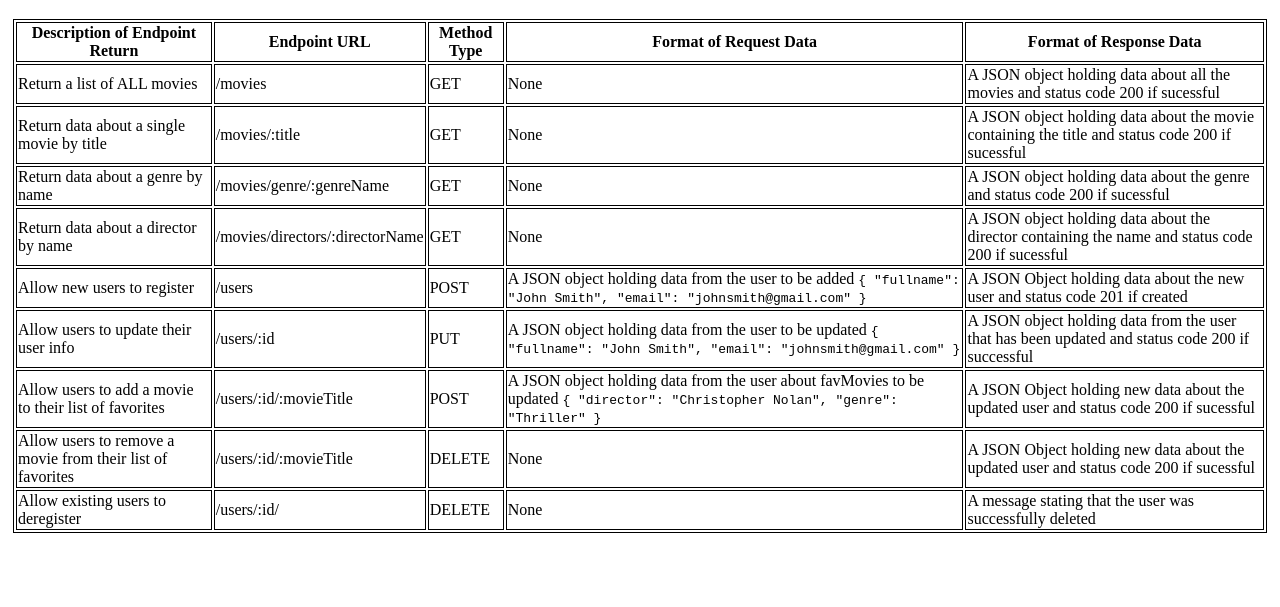
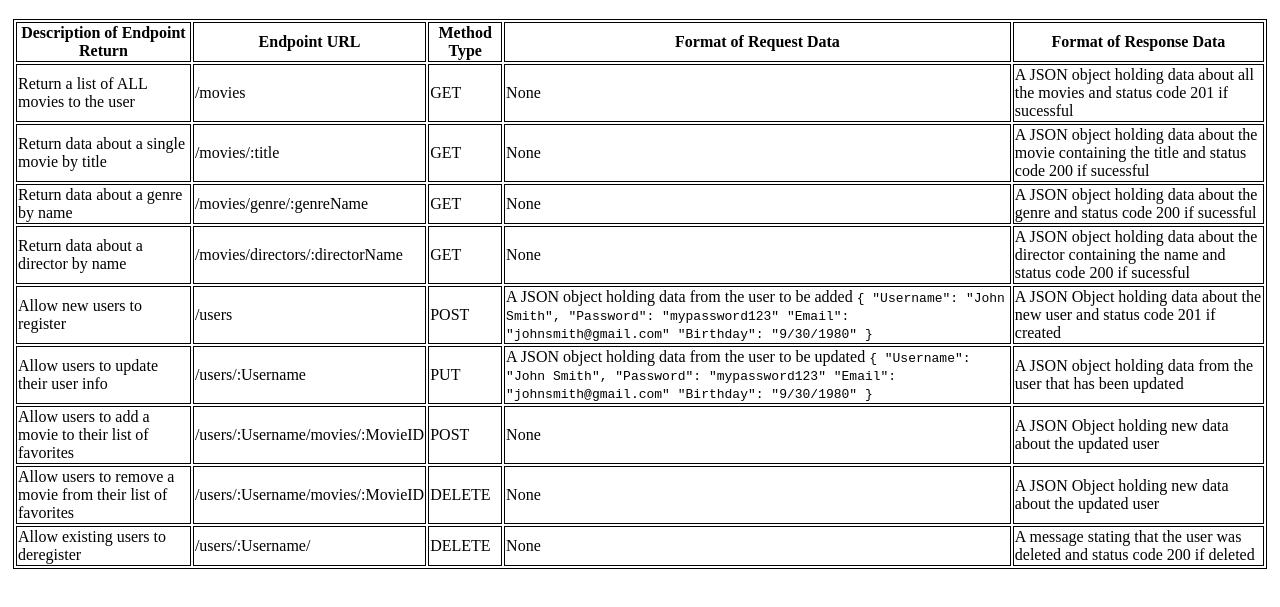
Before and after one commit to loganthomasmusic/movie_api, a website: page public/documentation.html in a window 1280 px wide. Shown: the part 177-784 px from the top of the page. Drawn offline with Linux system fonts and the light colour scheme.

Commit message:
Update documentation.html with mongoose queries

```diff
--- a/public/documentation.html
+++ b/public/documentation.html
@@ -32,11 +32,11 @@ personal information, and create a list of their favorite movies.</p>
         </thead>
         <tbody>
             <tr>
-                <td>Return a list of ALL movies</td>
+                <td>Return a list of ALL movies to the user</td>
                 <td>/movies</td>
                 <td>GET</td>
                 <td>None</td>
-                <td>A JSON object holding data about all the movies and status code 200 if sucessful</td>
+                <td>A JSON object holding data about all the movies and status code 201 if sucessful</td>
             </tr>
             <tr>
                 <td>Return data about a single movie by title</td>
@@ -66,8 +66,10 @@ personal information, and create a list of their favorite movies.</p>
                 <td>A JSON object holding data from the user to be added
                     <code>
                         {
-                            "fullname": "John Smith",
-                            "email": "johnsmith@gmail.com"
+                            "Username": "John Smith",
+                            "Password": "mypassword123"
+                            "Email": "johnsmith@gmail.com"
+                            "Birthday": "9/30/1980"
                         }
                     </code>
                 </td>
@@ -75,45 +77,40 @@ personal information, and create a list of their favorite movies.</p>
             </tr>
             <tr>
                 <td>Allow users to update their user info</td>
-                <td>/users/:id</td>
+                <td>/users/:Username</td>
                 <td>PUT</td>
                 <td>A JSON object holding data from the user to be updated
                     <code>
                         {
-                            "fullname": "John Smith",
-                            "email": "johnsmith@gmail.com"
+                            "Username": "John Smith",
+                            "Password": "mypassword123"
+                            "Email": "johnsmith@gmail.com"
+                            "Birthday": "9/30/1980"
                         }
                     </code>
                 </td>
-                <td>A JSON object holding data from the user that has been updated and status code 200 if successful</td>
+                <td>A JSON object holding data from the user that has been updated</td>
             </tr>
             <tr>
                 <td>Allow users to add a movie to their list of favorites</td>
-                <td>/users/:id/:movieTitle</td>
+                <td>/users/:Username/movies/:MovieID</td>
                 <td>POST</td>
-                <td>A JSON object holding data from the user about favMovies to be updated
-                    <code>
-                        {
-                            "director": "Christopher Nolan",
-                            "genre": "Thriller"
-                        }
-                    </code>
-                </td>
-                <td>A JSON Object holding new data about the updated user and status code 200 if sucessful</td>
+                <td>None</td>
+                <td>A JSON Object holding new data about the updated user</td>
             </tr>
             <tr>
                 <td>Allow users to remove a movie from their list of favorites</td>
-                <td>/users/:id/:movieTitle</td>
+                <td>/users/:Username/movies/:MovieID</td>
                 <td>DELETE</td>
                 <td>None</td>
-                <td>A JSON Object holding new data about the updated user and status code 200 if sucessful</td>
+                <td>A JSON Object holding new data about the updated user</td>
                 </tr>
             <tr>
                 <td>Allow existing users to deregister</td>
-                <td>/users/:id/</td>
+                <td>/users/:Username/</td>
                 <td>DELETE</td>
                 <td>None</td>
-                <td>A message stating that the user was successfully deleted</td>
+                <td>A message stating that the user was deleted and status code 200 if deleted</td>
             </tr>
         </tbody>
     </table>
```
